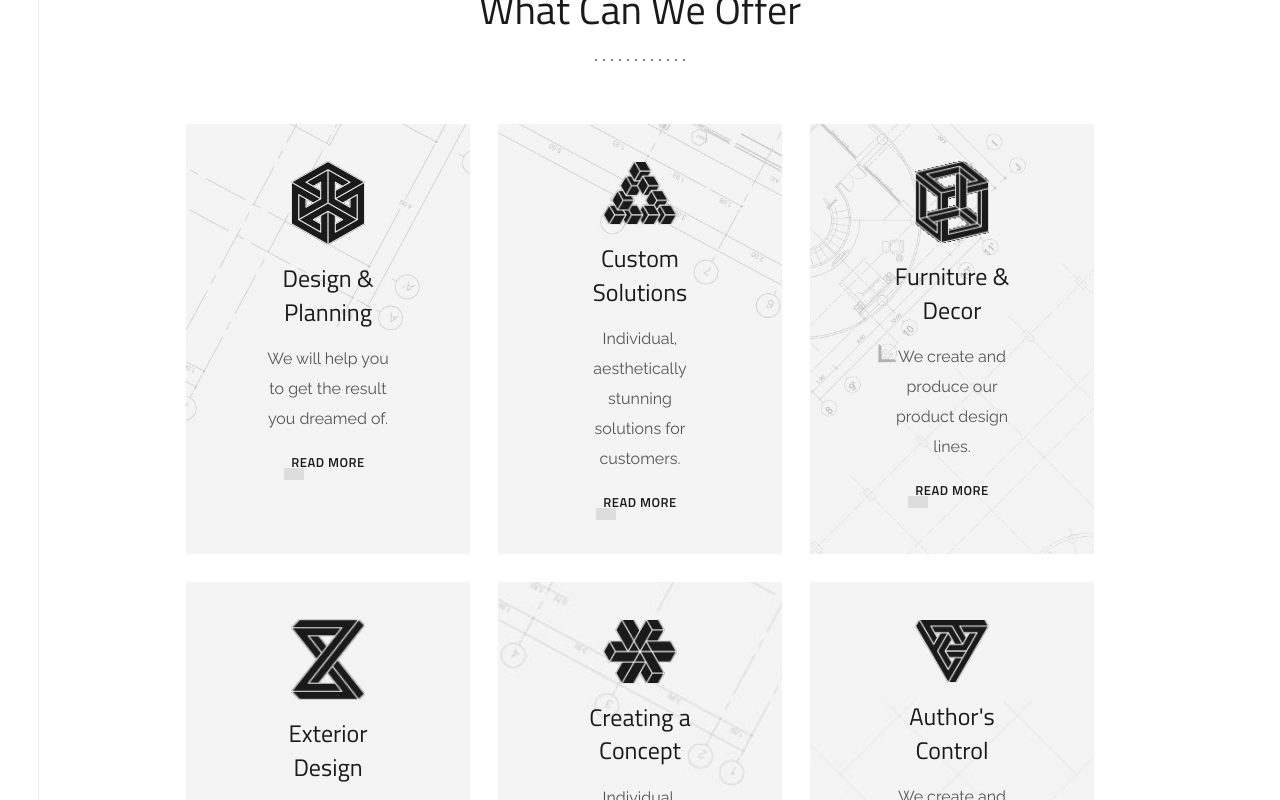
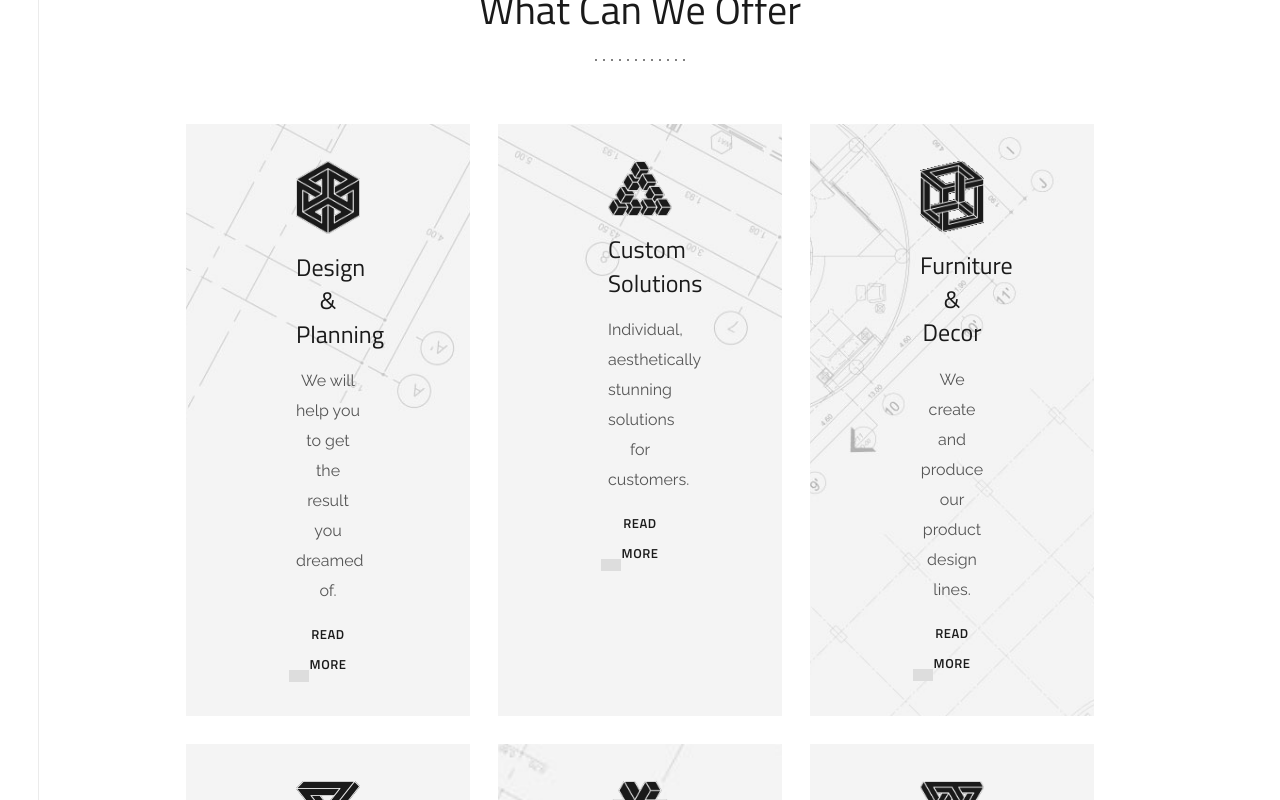
Before and after one commit to Kalandhar01/Siva_con, a Next.js app: page / in a window 1280 px wide. Shown: the part 2880-3680 px from the top of the page. Built offline with nearby package versions, Linux system fonts and the light colour scheme.

Commit message:
feat: further reduce service box width

```diff
--- a/src/components/Services.tsx
+++ b/src/components/Services.tsx
@@ -32,7 +32,7 @@ export default function Services() {
                 onMouseEnter={() => setHovered(i)}
                 onMouseLeave={() => setHovered(null)}
                 style={{
-                  padding: "37px 80px",
+                  padding: "37px 110px",
                   textAlign: "center",
                   backgroundColor: isHovered ? "#1a1a1a" : "#f4f4f4",
                   backgroundImage: `url(${s.bg})`,
```
